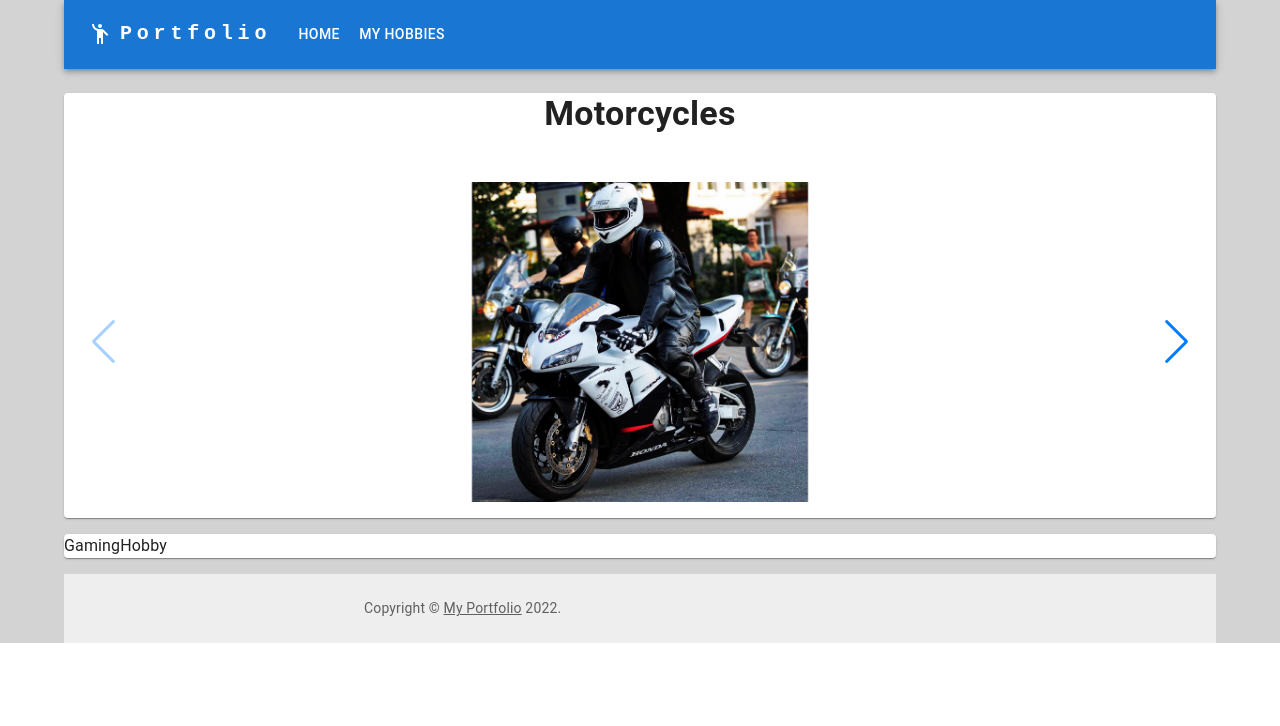
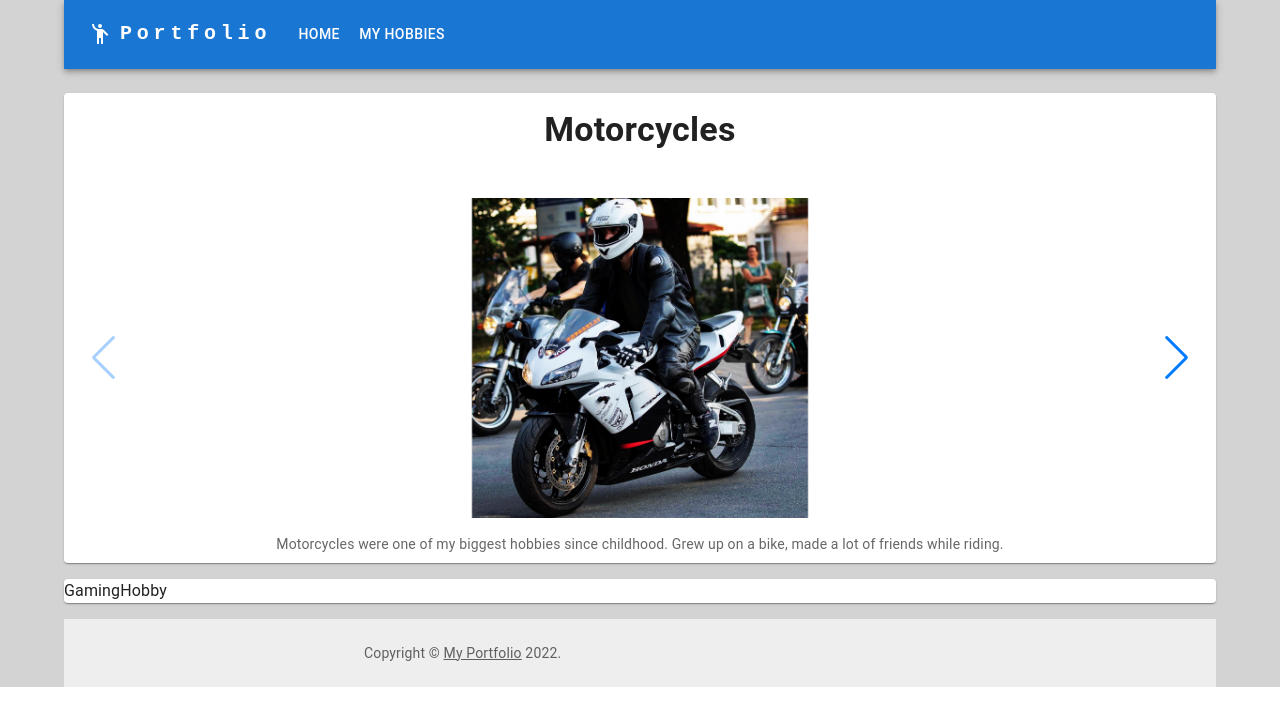
Before and after one commit to ErnestasRa/Portfolio-Page---React-TypeScript-NodeJS-MUI, a React (Create React App) app: page /hobbies in a window 1280 px wide. Shown: the top 726 px of the page. Built offline with nearby package versions, Linux system fonts and the light colour scheme.

Commit message:
feat: finished One of the hobbies section

```diff
--- a/src/components/hobbies/motorcycle-hobby.tsx
+++ b/src/components/hobbies/motorcycle-hobby.tsx
@@ -18,6 +18,7 @@ const Motorcycles: React.FC = () => (
       variant="h4"
       align="center"
       fontWeight={700}
+      sx={{ mt: '2vh' }}
     >
       Motorcycles
     </Typography>
@@ -26,6 +27,15 @@ const Motorcycles: React.FC = () => (
       image2={bike2}
       image3={bike3}
     />
+    <Typography
+      variant="body2"
+      color="text.secondary"
+      align="center"
+      sx={{ mb: '1vh' }}
+    >
+      Motorcycles were one of my biggest hobbies since childhood.
+      Grew up on a bike, made a lot of friends while riding.
+    </Typography>
   </Box>
   );
 
--- a/src/components/swiper.tsx
+++ b/src/components/swiper.tsx
@@ -30,8 +30,8 @@ const SwiperComponent: React.FC<SwiperComponentType> = ({ image1, image2, image3
               component="img"
               src={item}
               sx={{
-                width: '30%',
-                height: '40vh',
+                width: { md: '30%', xs: '75%' },
+                height: { md: '40vh', xs: '34vh' },
                 display: 'block',
                 flexDirection: { xs: 'column', md: 'column' },
                 justifyContent: 'center',
```
